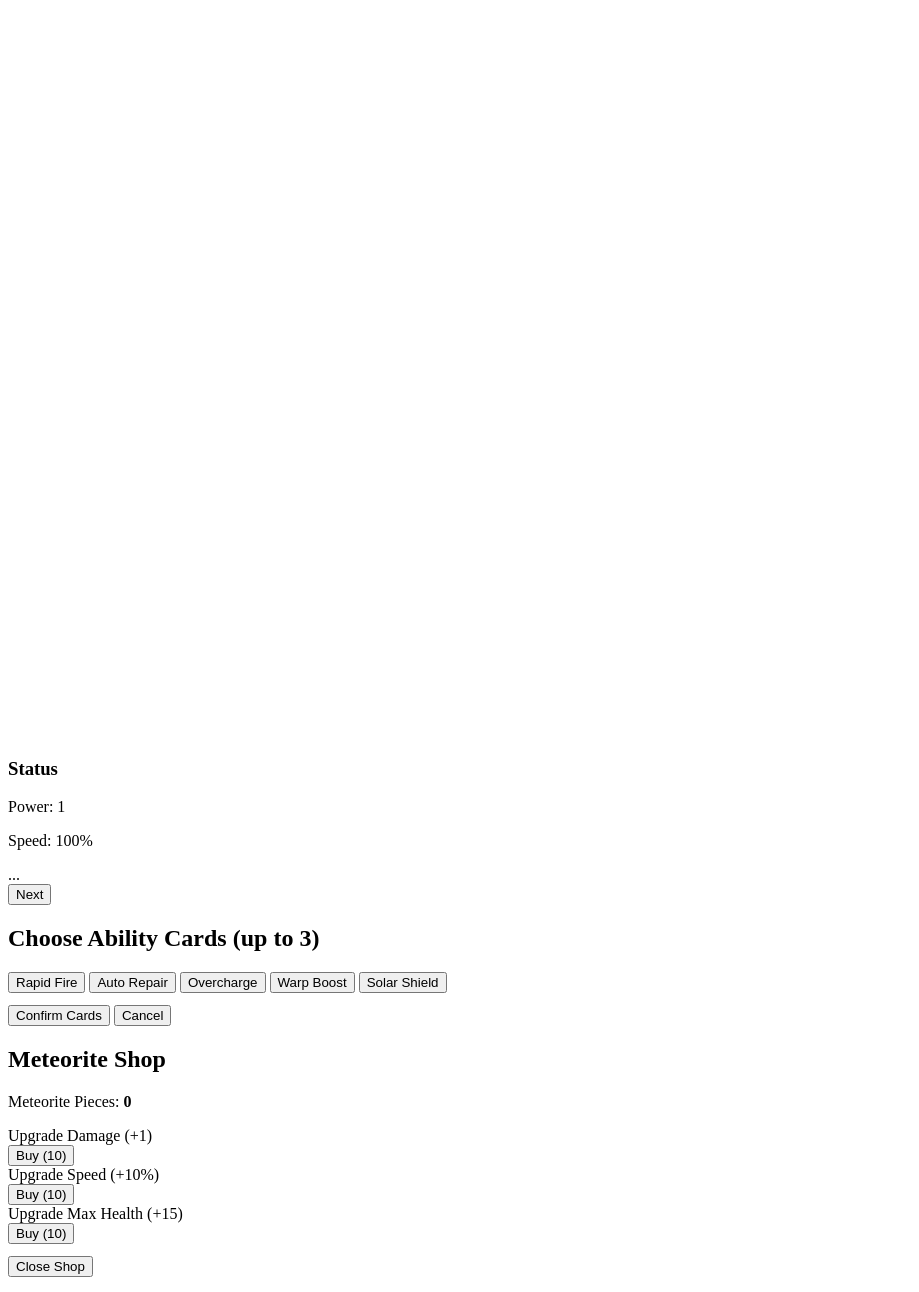
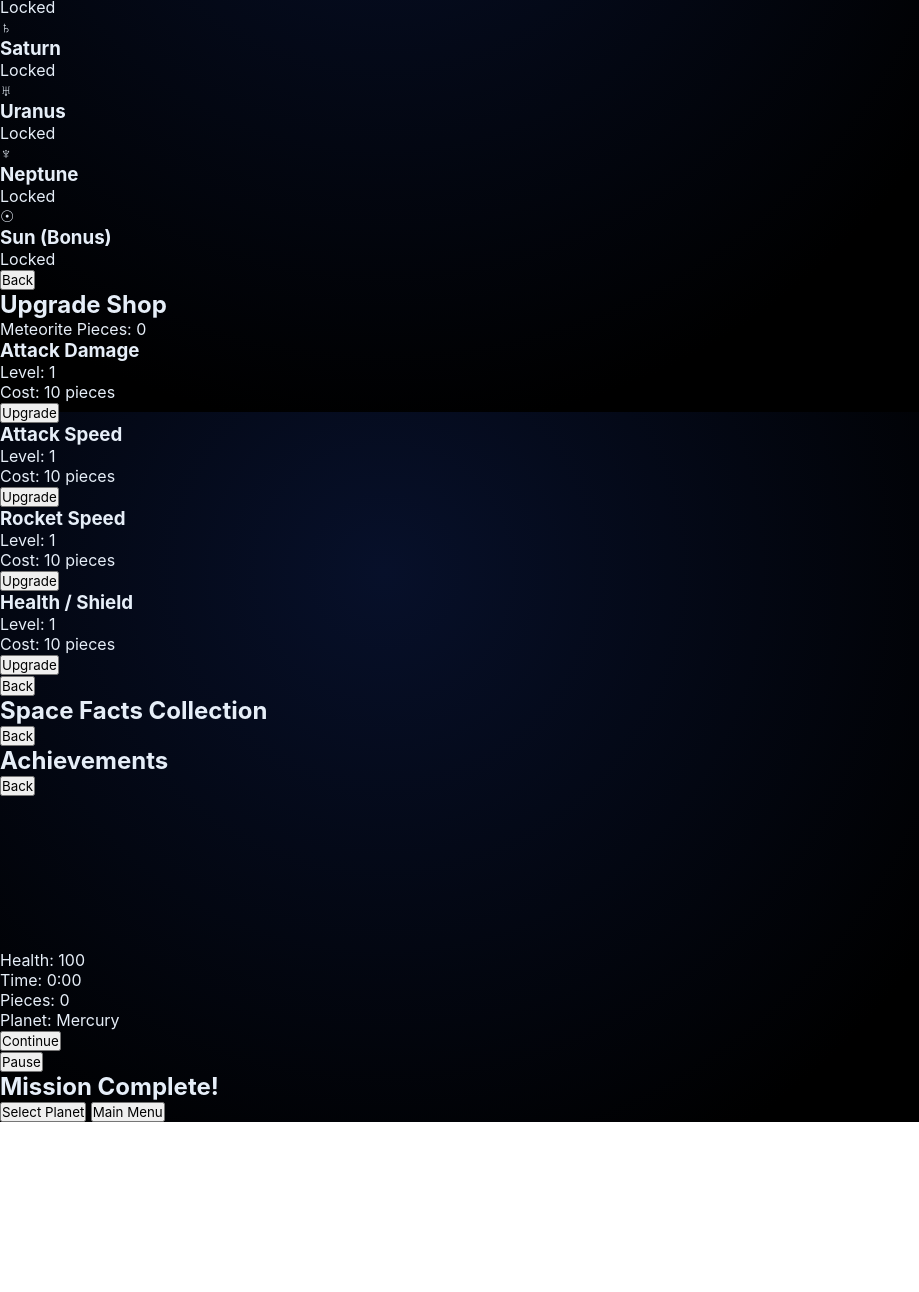
Before and after one commit to najjuliansi/Mind-Orbit, a plain HTML site: page index.html in a window 1280 px wide. Shown: the part 388-1680 px from the top of the page, without its empty margins (0-919 px from the left). After the commit the page ends 1510 px from the top, so only its background shows below. Drawn offline with Linux system fonts and the light colour scheme.

Commit message:
Revise index.html for Mind Orbit game UI updates
Updated the HTML structure and content for the Mind Orbit game, including changes to the title, stylesheet link, and various UI elements.

```diff
--- a/index.html
+++ b/index.html
@@ -1,121 +1,187 @@
 <!DOCTYPE html>
 <html lang="en">
 <head>
-  <meta charset="utf-8" />
-  <meta name="viewport" content="width=device-width,initial-scale=1" />
-  <title>Mind Orbit: Mercury Mission</title>
-  <link rel="stylesheet" href="style.css" />
+    <meta charset="UTF-8">
+    <meta name="viewport" content="width=device-width, initial-scale=1.0">
+    <title>Mind Orbit - Educational Space Shooter</title>
+    <link rel="stylesheet" href="styles.css">
 </head>
 <body>
-  <div id="game-ui">
-
-    <!-- Left Side Panel -->
-    <div id="side-panel">
-      <h2>Mind Orbit</h2>
-      <div class="panel-section">
-        <p>Planet: <strong id="planet-name">Mercury</strong></p>
-        <p>Wave: <strong id="wave">1</strong></p>
-        <p>Boss in: <strong id="boss-timer">--</strong> s</p>
-        <p>Meteorites: <strong id="meteorite-count">0</strong> ☄️</p>
+    <!-- Main Menu / Starting Screen -->
+    <div id="mainMenu" class="screen active">
+        <div class="starting-screen">
+            <img src="Assets/Background.png" alt="Background" class="start-background">
+            <img src="Assets/LogoMindOrbit.png" alt="Mind Orbit Logo" class="start-logo">
+            <img src="Assets/Start.png" alt="Start" id="startButton">
         </div>
 
-      <div class="panel-section">
-        <p id="score">Score: 0</p>
-        <p id="health">Health: 100</p>
-      </div>
-
-      <div class="panel-section small">
-        <p>Cards</p>
-        <div class="card-slot">Rapid Fire</div>
-        <div class="card-slot">Auto Repair</div>
-      </div>
-
-      <div class="panel-actions">
-        <button id="open-shop">Open Shop</button>
-        <button id="open-cards">Select Cards</button>
-      </div>
-    </div>
-
-    <!-- Canvas -->
-    <canvas id="game"></canvas>
-
-    <!-- Right panel placeholder -->
-    <div id="right-panel">
-      <h3>Status</h3>
-      <p>Power: <span id="power">1</span></p>
-      <p>Speed: <span id="speed">100%</span></p>
-    </div>
-  </div>
-
-  <!-- Dialogue Box -->
-  <div id="dialogue-box" class="hidden">
-    <div id="dialogue-text">...</div>
-    <button id="next-dialogue">Next</button>
-  </div>
-
-  <!-- CARD Menu (choose ability cards before dialogue) -->
-  <div id="card-menu" class="overlay hidden">
-    <div class="menu-panel">
-      <h2>Choose Ability Cards (up to 3)</h2>
-      <div class="cards-grid">
-        <button class="card-btn" data-card="rapidFire">Rapid Fire</button>
-        <button class="card-btn" data-card="autoRepair">Auto Repair</button>
-        <button class="card-btn" data-card="overcharge">Overcharge</button>
-        <button class="card-btn" data-card="warpBoost">Warp Boost</button>
-        <button class="card-btn" data-card="solarShield">Solar Shield</button>
-      </div>
-      <div style="margin-top:12px;">
-        <button id="confirm-cards">Confirm Cards</button>
-        <button id="cancel-cards">Cancel</button>
+        <!-- Menu Options (hidden initially) -->
+        <div class="menu-options hidden" id="menuOptions">
+            <div class="menu-options-content">
+                <button class="menu-option-btn" onclick="showScreen('planetSelect')">Start Mission</button>
+                <button class="menu-option-btn" onclick="showScreen('upgradeShop')">Upgrade Shop</button>
+                <button class="menu-option-btn" onclick="showScreen('factCollection')">Space Facts</button>
+                <button class="menu-option-btn" onclick="showScreen('achievements')">Achievements</button>
+                <button class="menu-option-btn" onclick="hideMenuOptions()">Back</button>
             </div>
         </div>
     </div>
 
-  <!-- Shop Panel -->
-  <div id="shop-panel" class="overlay hidden">
-    <div class="menu-panel">
-      <h2>Meteorite Shop</h2>
-      <p>Meteorite Pieces: <strong id="shop-meteorite-count">0</strong></p>
-      <div class="shop-row">
-        <div>Upgrade Damage (+1)</div>
-        <div><button class="buy" data-type="damage">Buy (10)</button></div>
+    <!-- Planet Selection -->
+    <div id="planetSelect" class="screen">
+        <div class="menu-container">
+            <h2>Select Planet</h2>
+            <div class="currency-display">
+                <span>Meteorite Pieces: <span id="planetSelectPieces">0</span></span>
             </div>
-      <div class="shop-row">
-        <div>Upgrade Speed (+10%)</div>
-        <div><button class="buy" data-type="speed">Buy (10)</button></div>
+            <div class="planet-grid">
+                <div class="planet-card" data-planet="mercury" onclick="selectPlanet('mercury')">
+                    <div class="planet-icon">☿</div>
+                    <h3>Mercury</h3>
+                    <p class="planet-status locked">Locked</p>
                 </div>
-      <div class="shop-row">
-        <div>Upgrade Max Health (+15)</div>
-        <div><button class="buy" data-type="health">Buy (10)</button></div>
+                <div class="planet-card" data-planet="venus" onclick="selectPlanet('venus')">
+                    <div class="planet-icon">♀</div>
+                    <h3>Venus</h3>
+                    <p class="planet-status locked">Locked</p>
                 </div>
-      <div style="margin-top:12px;">
-        <button id="close-shop">Close Shop</button>
+                <div class="planet-card" data-planet="earth" onclick="selectPlanet('earth')">
+                    <div class="planet-icon">♁</div>
+                    <h3>Earth</h3>
+                    <p class="planet-status locked">Locked</p>
                 </div>
+                <div class="planet-card" data-planet="mars" onclick="selectPlanet('mars')">
+                    <div class="planet-icon">♂</div>
+                    <h3>Mars</h3>
+                    <p class="planet-status locked">Locked</p>
+                </div>
+                <div class="planet-card" data-planet="jupiter" onclick="selectPlanet('jupiter')">
+                    <div class="planet-icon">♃</div>
+                    <h3>Jupiter</h3>
+                    <p class="planet-status locked">Locked</p>
+                </div>
+                <div class="planet-card" data-planet="saturn" onclick="selectPlanet('saturn')">
+                    <div class="planet-icon">♄</div>
+                    <h3>Saturn</h3>
+                    <p class="planet-status locked">Locked</p>
+                </div>
+                <div class="planet-card" data-planet="uranus" onclick="selectPlanet('uranus')">
+                    <div class="planet-icon">♅</div>
+                    <h3>Uranus</h3>
+                    <p class="planet-status locked">Locked</p>
+                </div>
+                <div class="planet-card" data-planet="neptune" onclick="selectPlanet('neptune')">
+                    <div class="planet-icon">♆</div>
+                    <h3>Neptune</h3>
+                    <p class="planet-status locked">Locked</p>
+                </div>
+                <div class="planet-card" data-planet="sun" onclick="selectPlanet('sun')">
+                    <div class="planet-icon">☉</div>
+                    <h3>Sun (Bonus)</h3>
+                    <p class="planet-status locked">Locked</p>
+                </div>
+            </div>
+            <button class="menu-btn" onclick="showScreen('mainMenu')">Back</button>
         </div>
     </div>
 
-  <!-- Start Screen Overlay -->
-  <div id="start-screen" class="overlay">
-    <div class="start-panel">
-      <h1>Mind Orbit</h1>
-      <p class="subtitle">To Infinity and Beyond — Mercury Mission</p>
-      <p class="desc">Learn planet facts, survive meteor storms, and defeat the boss.</p>
-      <div class="start-actions">
-        <button id="btn-start">Start Mission</button>
-        <button id="btn-help">How to Play</button>
-        <button id="btn-shop-ss">Shop</button>
+    <!-- Upgrade Shop -->
+    <div id="upgradeShop" class="screen">
+        <div class="menu-container">
+            <h2>Upgrade Shop</h2>
+            <div class="currency-display">
+                <span>Meteorite Pieces: <span id="meteoritePieces">0</span></span>
             </div>
+            <div class="upgrade-list">
+                <div class="upgrade-item">
+                    <h3>Attack Damage</h3>
+                    <p>Level: <span id="damageLevel">1</span></p>
+                    <p>Cost: <span id="damageCost">10</span> pieces</p>
+                    <button onclick="buyUpgrade('damage')">Upgrade</button>
+                </div>
+                <div class="upgrade-item">
+                    <h3>Attack Speed</h3>
+                    <p>Level: <span id="speedLevel">1</span></p>
+                    <p>Cost: <span id="speedCost">10</span> pieces</p>
+                    <button onclick="buyUpgrade('speed')">Upgrade</button>
+                </div>
+                <div class="upgrade-item">
+                    <h3>Rocket Speed</h3>
+                    <p>Level: <span id="rocketSpeedLevel">1</span></p>
+                    <p>Cost: <span id="rocketSpeedCost">10</span> pieces</p>
+                    <button onclick="buyUpgrade('rocketSpeed')">Upgrade</button>
+                </div>
+                <div class="upgrade-item">
+                    <h3>Health / Shield</h3>
+                    <p>Level: <span id="healthLevel">1</span></p>
+                    <p>Cost: <span id="healthCost">10</span> pieces</p>
+                    <button onclick="buyUpgrade('health')">Upgrade</button>
+                </div>
+            </div>
+            <button class="menu-btn" onclick="showScreen('mainMenu')">Back</button>
         </div>
     </div>
 
-  <!-- Game Over Panel -->
-  <div id="game-over" class="overlay hidden">
-    <div class="overlay-panel">
-      <h2>Mission Failed</h2>
-      <p id="final-score">Score: 0</p>
-      <div style="margin-top:8px;">
-        <button id="restart">Restart</button>
+    <!-- Fact Collection -->
+    <div id="factCollection" class="screen">
+        <div class="menu-container">
+            <h2>Space Facts Collection</h2>
+            <div id="factList" class="fact-list"></div>
+            <button class="menu-btn" onclick="showScreen('mainMenu')">Back</button>
         </div>
+    </div>
+
+    <!-- Achievements -->
+    <div id="achievements" class="screen">
+        <div class="menu-container">
+            <h2>Achievements</h2>
+            <div id="achievementList" class="achievement-list"></div>
+            <button class="menu-btn" onclick="showScreen('mainMenu')">Back</button>
+        </div>
+    </div>
+
+    <!-- Game Screen -->
+    <div id="gameScreen" class="screen">
+        <canvas id="gameCanvas"></canvas>
+        <div class="game-ui">
+            <div class="hud">
+                <div class="hud-item">
+                    <span>Health: <span id="healthDisplay">100</span></span>
+                </div>
+                <div class="hud-item">
+                    <span>Time: <span id="timeDisplay">0:00</span></span>
+                </div>
+                <div class="hud-item">
+                    <span>Pieces: <span id="piecesDisplay">0</span></span>
+                </div>
+                <div class="hud-item">
+                    <span>Planet: <span id="planetDisplay">Mercury</span></span>
+                </div>
+            </div>
+            <div id="buffDisplay" class="buff-display"></div>
+        </div>
+        <div id="dialogueBox" class="dialogue-box hidden">
+            <h3 id="dialogueTitle"></h3>
+            <p id="dialogueText"></p>
+            <button onclick="closeDialogue()">Continue</button>
+        </div>
+        <div id="bossHealthBar" class="boss-health hidden">
+            <div class="boss-name"></div>
+            <div class="health-bar-container">
+                <div class="health-bar-fill"></div>
+            </div>
+        </div>
+        <button id="pauseBtn" class="pause-btn" onclick="togglePause()">Pause</button>
+    </div>
+
+    <!-- Game Over / Victory Screen -->
+    <div id="gameOverScreen" class="screen">
+        <div class="menu-container">
+            <h2 id="gameOverTitle">Mission Complete!</h2>
+            <p id="gameOverText"></p>
+            <div id="gameOverStats"></div>
+            <button class="menu-btn" onclick="showScreen('planetSelect')">Select Planet</button>
+            <button class="menu-btn" onclick="showScreen('mainMenu')">Main Menu</button>
         </div>
     </div>
 
```
Lines whose indentation alone changed are shown as unchanged.
